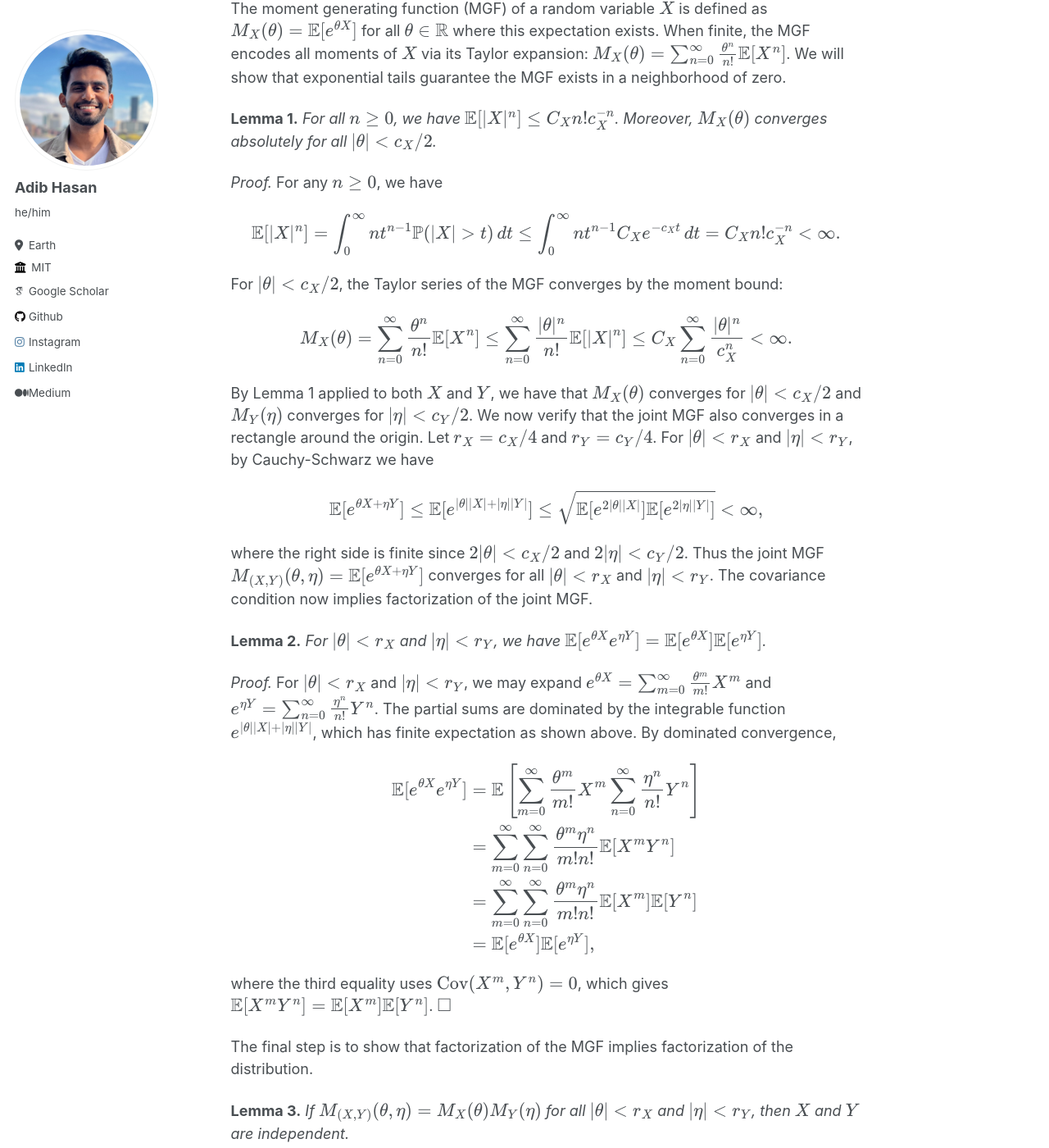
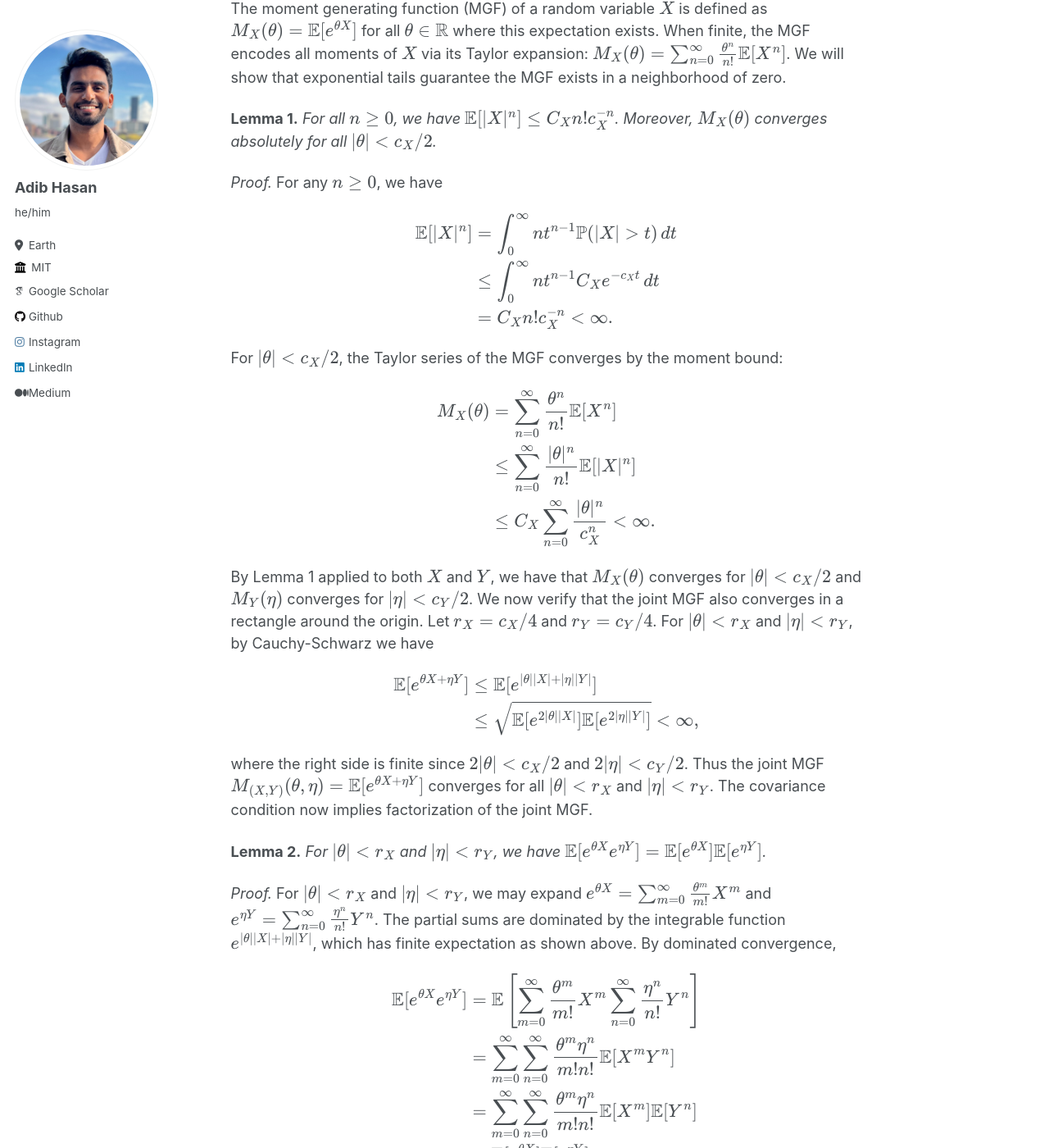
Before and after one commit to Neehan/neehan.github.io, a Jekyll site: the page built from _blog/no-corr-to-independence.md, in a window 1280 px wide and 1400 px high, scrolled down 2143 px. Shown: the whole window at 82% size. Built offline with Jekyll 4.4.1, drawn with Linux system fonts in a browser that asks for light colours; some web fonts are replaced; some of the changed text lies outside the part shown.

Commit message:
fixed proof

```diff
--- a/_blog/no-corr-to-independence.md
+++ b/_blog/no-corr-to-independence.md
@@ -59,19 +59,30 @@ The moment generating function (MGF) of a random variable $X$ is defined as $M\_
 *Proof.* For any $n \ge 0$, we have
 
 $$
-\mathbb E[|X|^n] = \int_0^\infty nt^{n-1}\mathbb P(|X| > t)\,dt \le \int_0^\infty nt^{n-1}C_Xe^{-c_Xt}\,dt = C_Xn! c_X^{-n} < \infty.
+\begin{align}
+\mathbb E[|X|^n] &= \int_0^\infty nt^{n-1}\mathbb P(|X| > t)\,dt \\
+&\le \int_0^\infty nt^{n-1}C_Xe^{-c_Xt}\,dt \\
+&= C_Xn! c_X^{-n} < \infty.
+\end{align}
 $$
 
 For $\|\theta\| < c\_X/2$, the Taylor series of the MGF converges by the moment bound:
 
 $$
-M_X(\theta) = \sum_{n=0}^\infty \frac{\theta^n}{n!}\mathbb E[X^n] \le \sum_{n=0}^\infty \frac{|\theta|^n}{n!}\mathbb E[|X|^n] \le C_X\sum_{n=0}^\infty \frac{|\theta|^n}{c_X^n} < \infty.
+\begin{align}
+M_X(\theta) &= \sum_{n=0}^\infty \frac{\theta^n}{n!}\mathbb E[X^n] \\
+&\le \sum_{n=0}^\infty \frac{|\theta|^n}{n!}\mathbb E[|X|^n] \\
+&\le C_X\sum_{n=0}^\infty \frac{|\theta|^n}{c_X^n} < \infty.
+\end{align}
 $$
 
 By Lemma 1 applied to both $X$ and $Y$, we have that $M\_X(\theta)$ converges for $\|\theta\| < c\_X/2$ and $M\_Y(\eta)$ converges for $\|\eta\| < c\_Y/2$. We now verify that the joint MGF also converges in a rectangle around the origin. Let $r\_X = c\_X/4$ and $r\_Y = c\_Y/4$. For $\|\theta\| < r\_X$ and $\|\eta\| < r\_Y$, by Cauchy-Schwarz we have
 
 $$
-\mathbb E[e^{\theta X + \eta Y}] \le \mathbb E[e^{|\theta||X|+|\eta||Y|}] \le \sqrt{\mathbb E[e^{2|\theta||X|}]\mathbb E[e^{2|\eta||Y|}]} < \infty,
+\begin{align}
+\mathbb E[e^{\theta X + \eta Y}] &\le \mathbb E[e^{|\theta||X|+|\eta||Y|}] \\
+&\le \sqrt{\mathbb E[e^{2|\theta||X|}]\mathbb E[e^{2|\eta||Y|}]} < \infty,
+\end{align}
 $$
 
 where the right side is finite since $2\|\theta\| < c\_X/2$ and $2\|\eta\| < c\_Y/2$. Thus the joint MGF $M\_{(X,Y)}(\theta,\eta) = \mathbb E[e^{\theta X + \eta Y}]$ converges for all $\|\theta\| < r\_X$ and $\|\eta\| < r\_Y$. The covariance condition now implies factorization of the joint MGF.
@@ -98,7 +109,11 @@ The final step is to show that factorization of the MGF implies factorization of
 *Proof.* The MGF $M\_X(\theta)$ is analytic in $\|\theta\| < r\_X$, hence extends to a holomorphic function on the complex disk $\|z\| < r\_X$. Setting $\theta = it$ for real $t$ with $\|t\| < r\_X$, we have $M\_X(it) = \phi\_X(t)$, the characteristic function of $X$. Similarly for $Y$. The factorization hypothesis gives $M\_{(X,Y)}(is,it) = M\_X(is)M\_Y(it)$, or equivalently $\phi\_{(X,Y)}(s,t) = \phi\_X(s)\phi\_Y(t)$, for all $\|s\| < r\_X$ and $\|t\| < r\_Y$. Since characteristic functions uniquely determine distributions and $\phi\_{(X,Y)} = \phi\_X \otimes \phi\_Y$ on a nonempty open set, by analytic continuation this holds for all $(s,t) \in \mathbb R^2$. By the inverse Fourier transform,
 
 $$
-\mu\_{(X,Y)}(dx,dy) = \frac{1}{(2\pi)^2}\iint e^{-i(v\_1 x + v\_2 y)}\phi\_{(X,Y)}(v\_1,v\_2)\,dv\_1\,dv\_2 = \frac{1}{2\pi}\int e^{-iv\_1 x}\phi\_X(v\_1)\,dv\_1 \cdot \frac{1}{2\pi}\int e^{-iv\_2 y}\phi\_Y(v\_2)\,dv\_2 = \mu\_X(dx)\mu\_Y(dy),
+\begin{align}
+\mu_{(X,Y)}(dx,dy) &= \frac{1}{(2\pi)^2}\iint e^{-i(v_1 x + v_2 y)}\phi_{(X,Y)}(v_1,v_2)\,dv_1\,dv_2 \\
+&= \frac{1}{2\pi}\int e^{-iv_1 x}\phi_X(v_1)\,dv_1 \cdot \frac{1}{2\pi}\int e^{-iv_2 y}\phi_Y(v_2)\,dv_2 \\
+&= \mu_X(dx)\mu_Y(dy),
+\end{align}
 $$
 
 which is the definition of independence. $\square$
```
